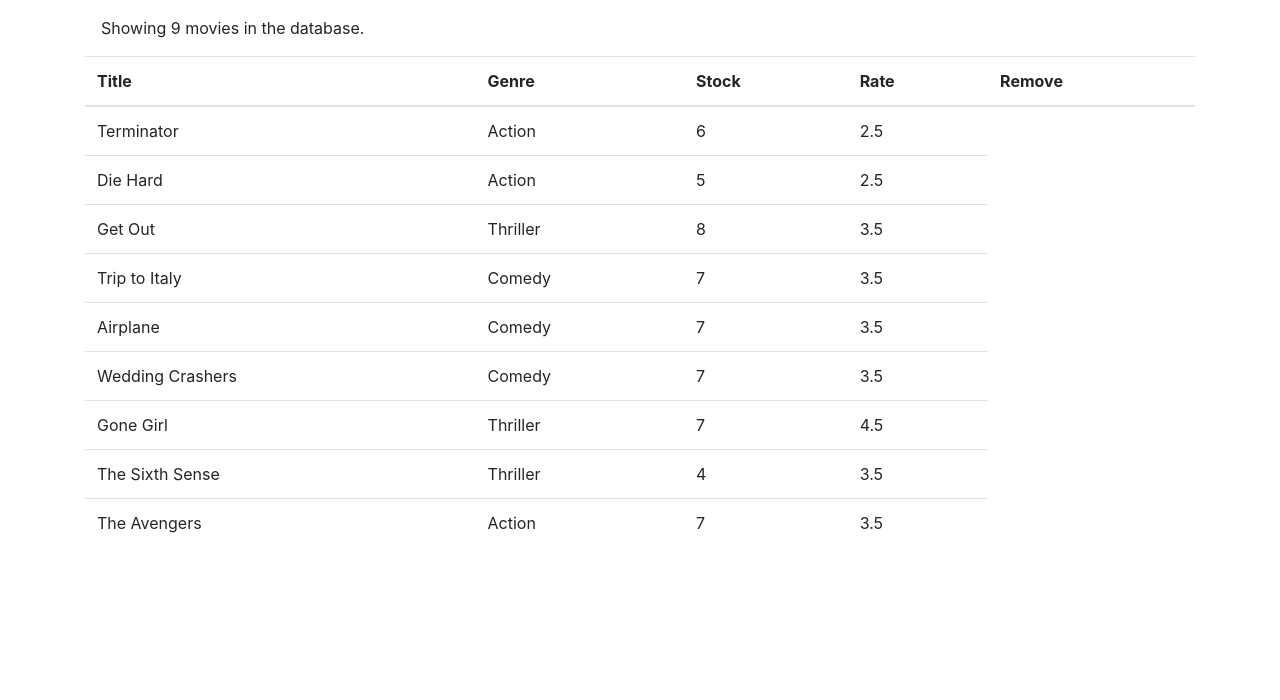
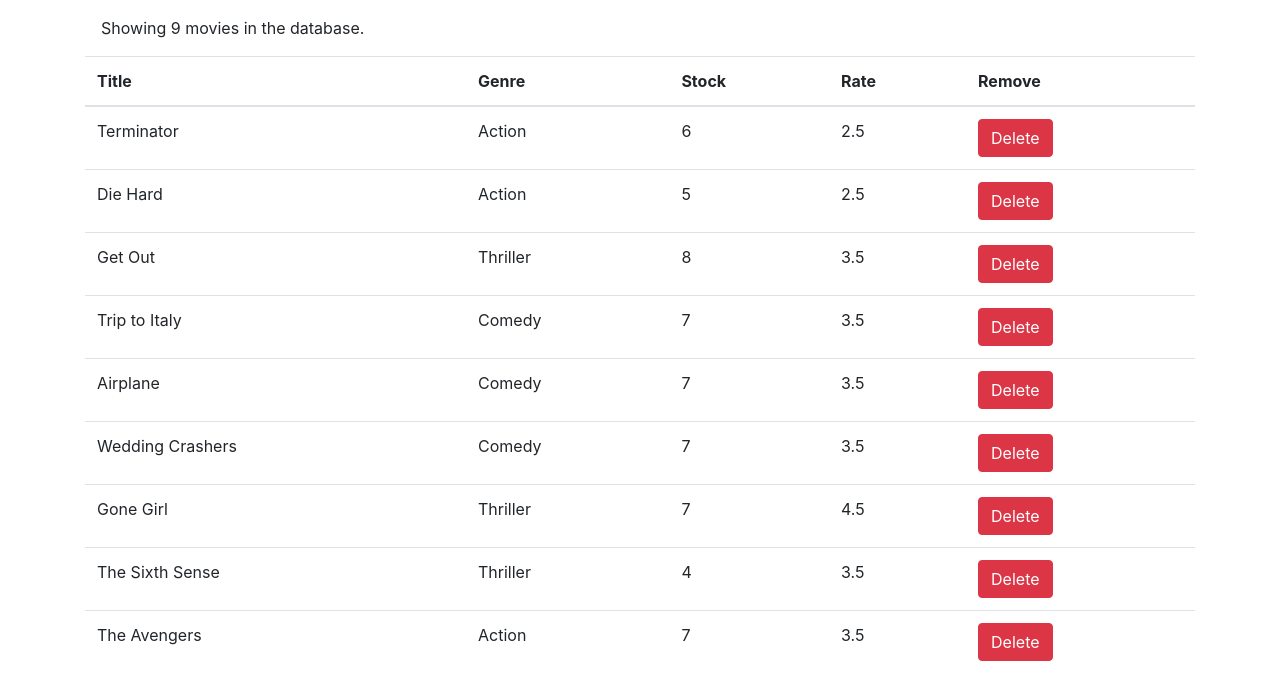
Before and after one commit to Patrikrizek/react-vidly, a React (Create React App) app: page / in a window 1280 px wide. Shown: the top 700 px of the page. Built offline with nearby package versions, Linux system fonts and the light colour scheme.

Commit message:
Remove movie handler

```diff
--- a/src/Movies.jsx
+++ b/src/Movies.jsx
@@ -11,6 +11,12 @@
         if (countMovies != 0) return 'Showing ' + countMovies + ' movies in the database.';
 
         return 'There are no movies in database.';
+    }
+
+    handleMovieRemove = movie => {
+        this.setState({
+            movies: this.state.movies.filter(m => m._id !== movie._id)
+        });
     }
 
     render() {
@@ -33,6 +39,14 @@
                             <td>{movie.genre.name}</td>
                             <td>{movie.numberInStock}</td>
                             <td>{movie.dailyRentalRate}</td>
+                            <td>
+                                <button
+                                    className='btn btn-danger'
+                                    onClick={() => this.handleMovieRemove(movie)}
+                                >
+                                    Delete
+                                </button>
+                            </td>
                         </tr>)}
                     </tbody>
                 </table>
```
